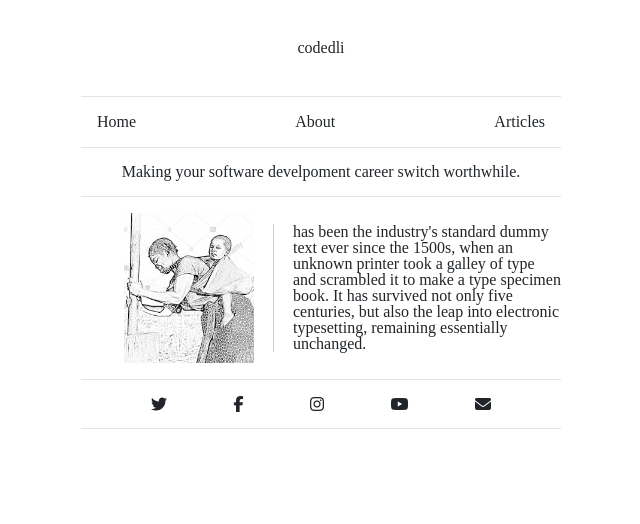
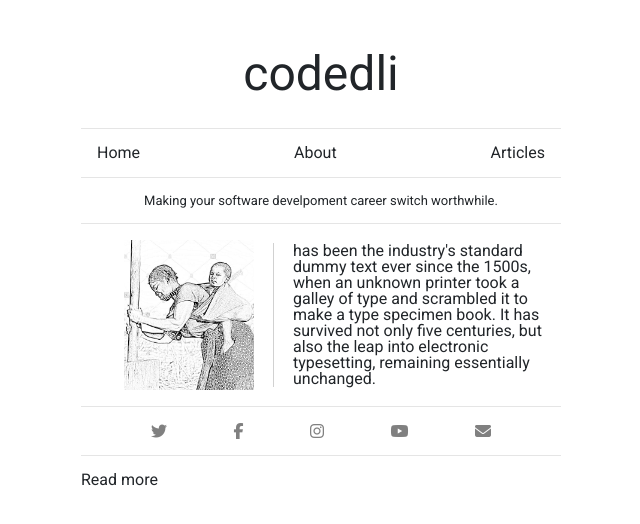
Before and after one commit to george-shammar/codedli, a plain HTML site: page index.html in a window 1280 px wide. Shown: the whole page, without its empty margins (319-959 px from the left). Drawn offline with nearby package versions, Linux system fonts and the light colour scheme.

Commit message:
Add styling

```diff
--- a/index.html
+++ b/index.html
@@ -8,7 +8,7 @@
         <link rel="stylesheet" href="style.css">
         <script src="https://kit.fontawesome.com/bfb663eab2.js" crossorigin="anonymous"></script>
         <link rel="preconnect" href="https://fonts.gstatic.com">
-        <link href="https://fonts.googleapis.com/css2?family=Open+Sans&display=swap" rel="stylesheet">
+        <link href="https://fonts.googleapis.com/css2?family=Roboto&display=swap" rel="stylesheet">
     </head>
     <body>
         <div class = "body">
@@ -35,9 +35,9 @@
                 <i class="fas fa-envelope"></i>
             </div><hr>
 
-            <footer>
 
-            </footer>
+
+            <p>Read more</p>
         </div>
     </body>
 </html>
--- a/style.css
+++ b/style.css
@@ -51,26 +51,28 @@ table {
 .body {
     margin-left: 400px;
     margin-right: 400px;
+    font-family: 'Roboto', sans-serif;
 }
 .codedli {
-    margin-top: 40px;
-    margin-bottom: 40px;
+    margin-top: 50px;
+    margin-bottom: 30px;
     text-align: center;
+    font-size: 3rem;
 }
-/*
-.border-bottom {
-    border-bottom: grey 2rem;
-} */
 
 .navbar {
     display: flex;
     justify-content: space-between;
-    padding-top: 1px;
-    padding-bottom: 1px;
+    padding-top: 0;
+    padding-bottom: 0;
+    margin: 0%;
 }
 
 .tag {
     text-align: center;
+    font-size: 13px;
+    padding: 0;
+    margin: 0;
 }
 
 .img {
@@ -97,7 +99,11 @@ table {
     margin-left: 70px;
     margin-right: 70px;
 }
-/*
+
 .fab {
-    margin-left: 5px;
-} */
+    color: grey;
+}
+
+.fas {
+    color: grey;
+}
```
